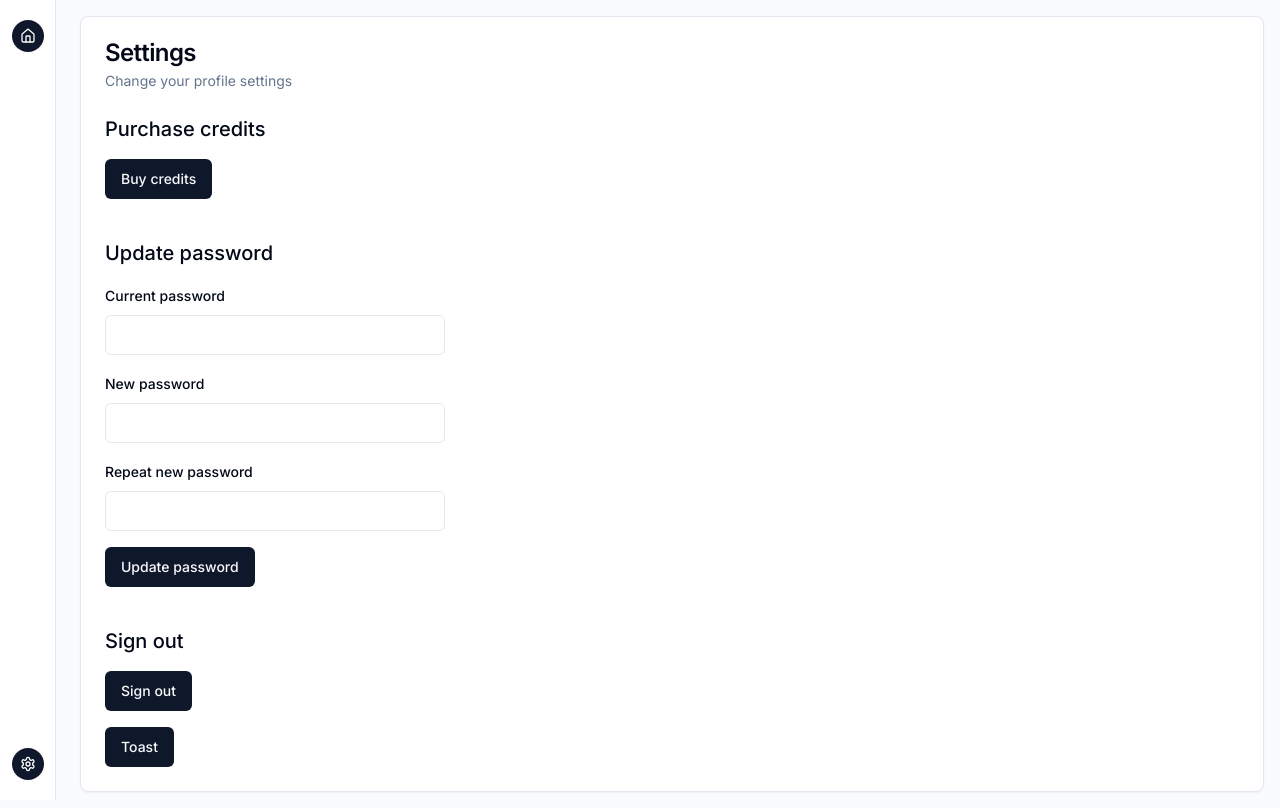
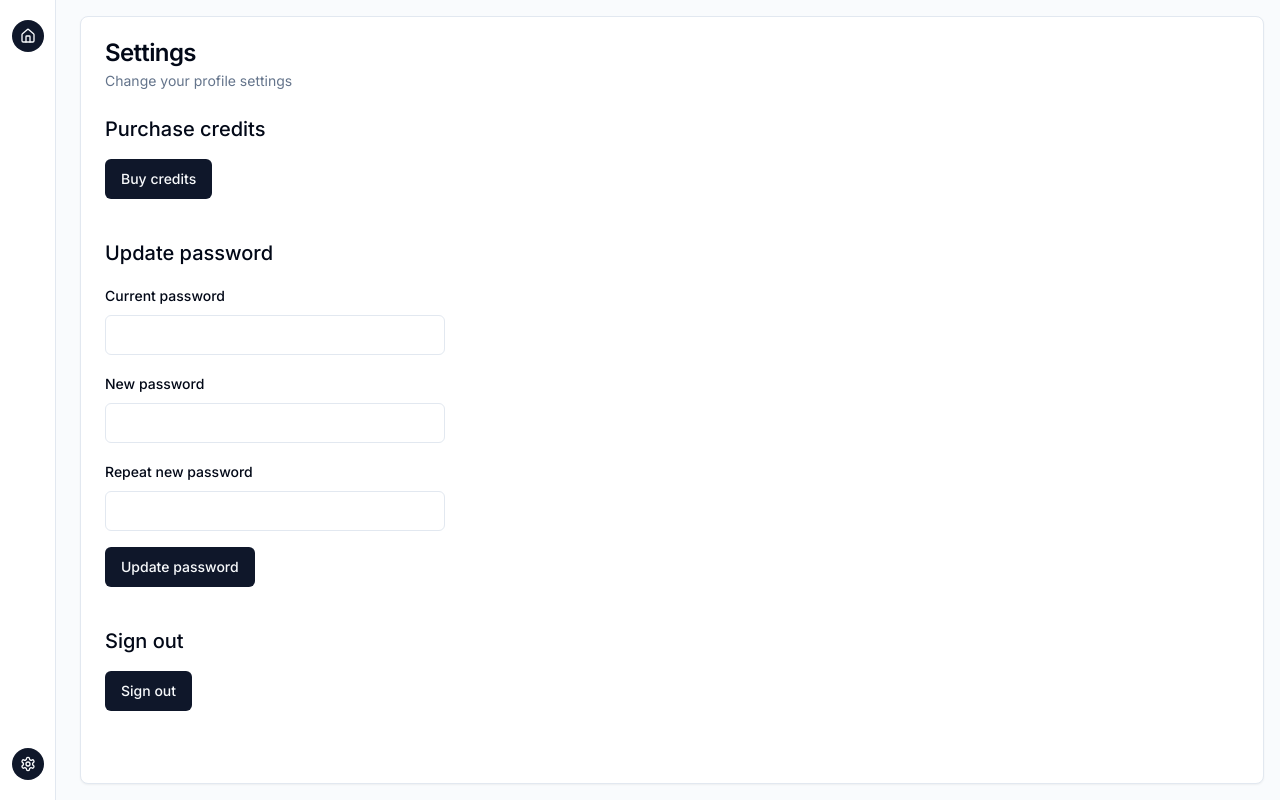
Before and after one commit to jhicks2306/youtube2blog, a Next.js app: page /dashboard/settings in a window 1280 px wide. Built offline with nearby package versions, Linux system fonts and the light colour scheme.

Commit message:
Minor changes

```diff
--- a/app/dashboard/settings/page.tsx
+++ b/app/dashboard/settings/page.tsx
@@ -137,11 +137,6 @@ import {
                 Sign out
               </Button>
             </form>
-            <form action={handleButton}>
-              <Button type="submit" className="mt-4">
-                Toast
-              </Button>
-            </form>
           </CardContent>
         </Card>
       </div>
--- a/lib/actions.ts
+++ b/lib/actions.ts
@@ -7,6 +7,7 @@ import bcrypt from 'bcrypt';
 import { User } from './definitions';
 import { auth, signIn, signOut } from '@/auth';
 import { AuthError } from 'next-auth';
+import { redirect } from 'next/navigation';
 
 export async function createVideo(youtube_id: string, title: string, image_url: string, published_at: string, transcript: string): Promise<{ message: string } | void> {
   const time_stamp = new Date().toISOString()
```
